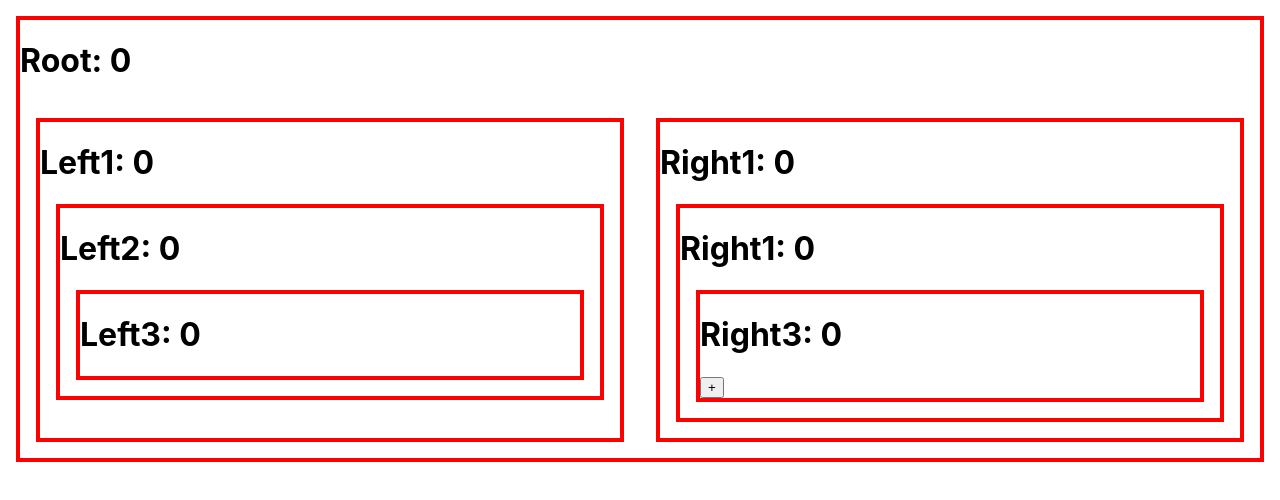
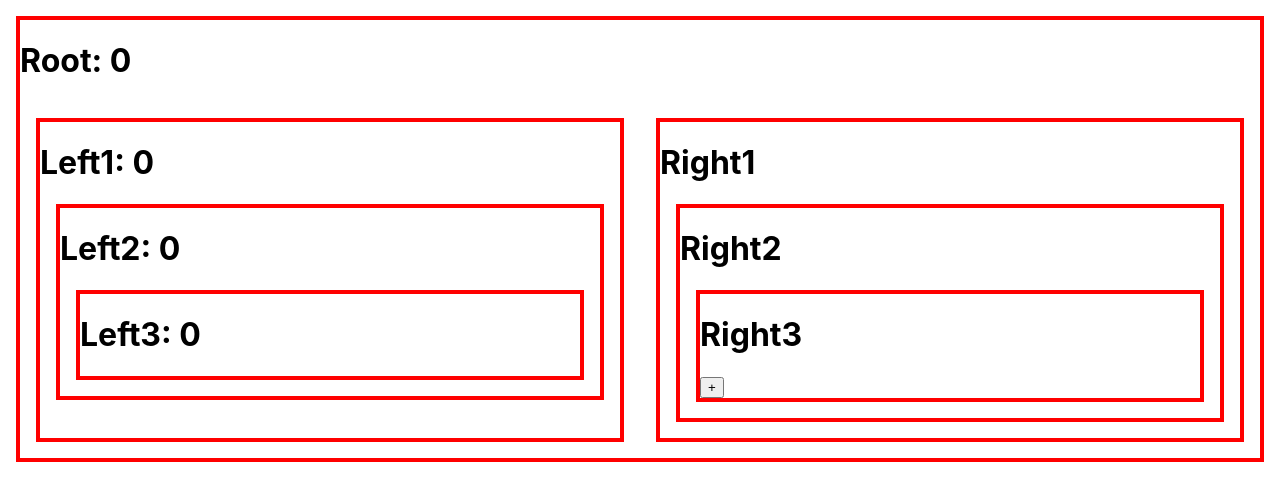
Before and after one commit to yogjin/redux-exercise, a React (Create React App) app in the folder react-reduxx/: page / in a window 1280 px wide. Shown: the top 500 px of the page. Built offline with nearby package versions, Linux system fonts and the light colour scheme.

Commit message:
준비 마무리

```diff
--- a/react-reduxx/src/App.js
+++ b/react-reduxx/src/App.js
@@ -9,7 +9,7 @@ function App() {
       <h1>Root: {number}</h1>
       <div id="grid">
         <Left1 number={number} />
-        <Right1 number={number} />
+        <Right1 />
       </div>
     </div>
   );
@@ -40,23 +40,23 @@ function Left3(props) {
 function Right1(props) {
   return (
     <div>
-      <h1>Right1: {props.number}</h1>
-      <Right2 number={props.number} />
+      <h1>Right1</h1>
+      <Right2 />
     </div>
   );
 }
 function Right2(props) {
   return (
     <div>
-      <h1>Right1: {props.number}</h1>
-      <Right3 number={props.number} />
+      <h1>Right2</h1>
+      <Right3 />
     </div>
   );
 }
 function Right3(props) {
   return (
     <div>
-      <h1>Right3: {props.number}</h1>
+      <h1>Right3</h1>
       <input type="button" value="+"></input>
     </div>
   );
```
